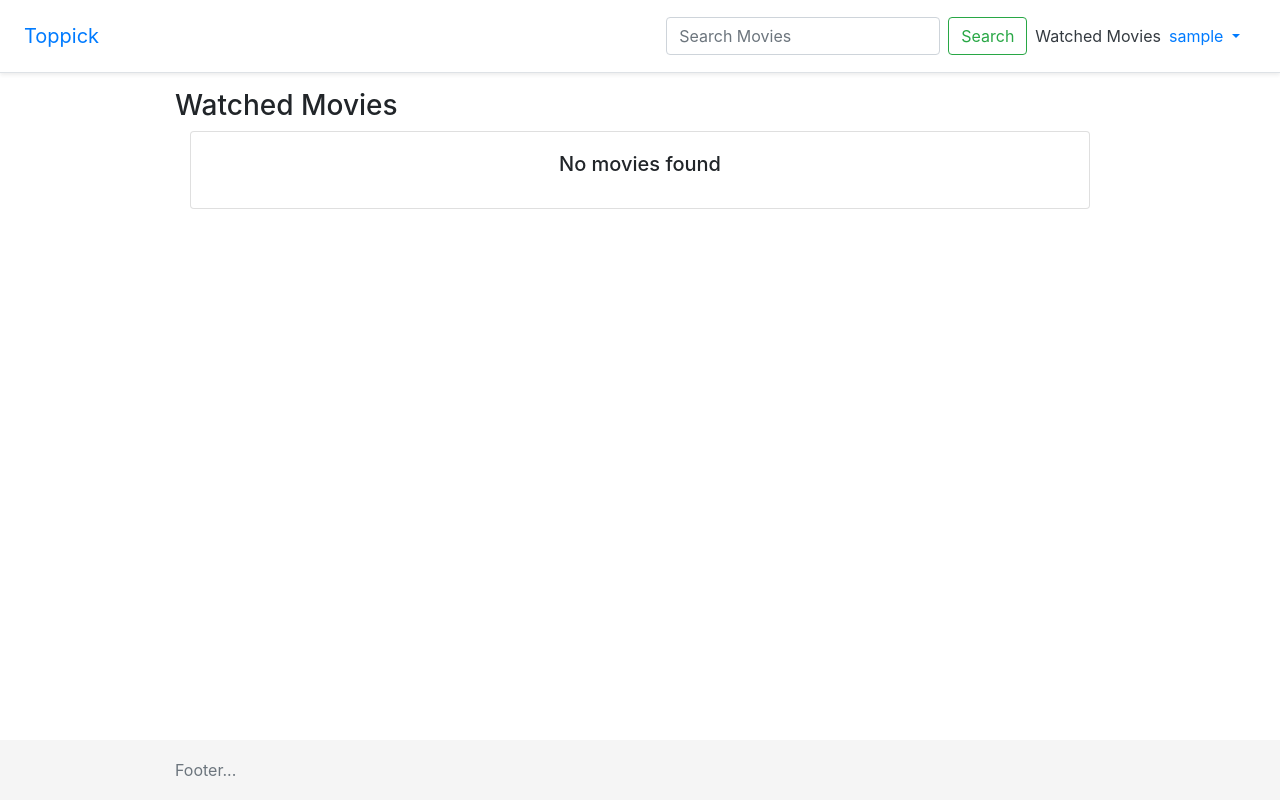
After one commit to 0xecho/Toppick, a Django app: page /watched_movies/ in a window 1280 px wide. The commit adds this page. Run offline with Django 3.2, Linux system fonts and the light colour scheme; a user stored in the database is signed in; tables that the repository leaves empty hold one stand-in row (values such as "Sample post").

Commit message:
Adds watched movies

```diff
--- a/accounts/models.py
+++ b/accounts/models.py
@@ -7,4 +7,4 @@ class CustomUser(AbstractUser):
     is_public = models.BooleanField(default=True)
 
     def __str__(self):
-        return self.email
+        return self.telegram_username or self.username
--- a/movies/urls.py
+++ b/movies/urls.py
@@ -9,4 +9,7 @@ urlpatterns = [
     path('logout/', LogoutView.as_view(), name='logout'),
 
     path('select_movies/', views.SelectMoviesView.as_view(), name='select_movies'),
+    path('watched_movies/', views.WatchedMoviesView.as_view(), name='watched_movies'),
+    path('see/<int:movie_id>', views.see, name='see'),
+    path('unsee/<int:movie_id>', views.unsee, name='unsee'),
 ]
--- a/movies/views.py
+++ b/movies/views.py
@@ -1,9 +1,13 @@
+from functools import reduce
+from shutil import move
 from django.shortcuts import render, redirect
 from django.urls import reverse_lazy
 from django.http import JsonResponse
 from django.views import generic
 from django.conf import settings
 from django.contrib.auth import login
+from django.contrib.auth.decorators import login_required
+from typing import Any, Dict
 
 from . import models
 from .authentication import verify_auth
@@ -41,6 +45,8 @@ class SelectMoviesView(generic.TemplateView):
         year = request.GET.get('year')
 
         movies = models.Movie.objects.filter(title__icontains=query)
+        # filter out movies that are seen from table MovieSeen
+        # movies = movies.exclude(id__in=models.MovieSeen.objects.filter(user=request.user).values_list('movie_id', flat=True))
         if genre:
             kwargs['selected_genre'] = genre
             genre = models.Genre.objects.filter(name=genre).first()
@@ -50,8 +56,37 @@ class SelectMoviesView(generic.TemplateView):
             kwargs['selected_year'] = year
             movies = movies.filter(year=year)
 
+        seen_movies = models.MovieSeen.objects.filter(user=request.user).values_list('movie_id', flat=True)
+        for movie in movies:
+            if movie.id in seen_movies:
+                movie.is_seen = True
+            else:
+                movie.is_seen = False
+
         kwargs['movies'] = movies
         kwargs['q'] = query
+        kwargs['years'] = map(str, movies.values_list('year', flat=True).distinct())
         kwargs['genres'] = models.Genre.objects.all()
-        kwargs['years'] = map(str, movies.values_list('year', flat=True).distinct())
         return super().get(request, *args, **kwargs)
+
+class WatchedMoviesView(generic.TemplateView):
+    template_name = 'movies/watched_movies.html'
+
+    def get_context_data(self, **kwargs: Any) -> Dict[str, Any]:
+        kwargs['movies'] = map(lambda movieseen: movieseen.movie, models.MovieSeen.objects.filter(user=self.request.user))
+        return super().get_context_data(**kwargs)
+
+@login_required
+def see(request, movie_id):
+    movie = models.Movie.objects.get(id=movie_id)
+    models.MovieSeen.objects.get_or_create(user=request.user, movie=movie)
+    try:
+        return redirect(request.META.get('HTTP_REFERER'))
+    except:
+        return redirect(reverse_lazy('home'))
+
+@login_required
+def unsee(request, movie_id):
+    movie = models.Movie.objects.get(id=movie_id)
+    models.MovieSeen.objects.filter(user=request.user, movie=movie).delete()
+    return redirect(reverse_lazy('watched_movies'))
--- a/templates/_base.html
+++ b/templates/_base.html
@@ -30,6 +30,8 @@
         <input class="form-control mr-sm-2" type="search" placeholder="Search Movies" aria-label="Search" name="q" value="{{ q }}">
         <button class="btn btn-outline-success my-2 my-sm-0" type="submit">Search</button>
       </form>
+
+      <a class="p-2 text-dark" href="{% url 'watched_movies' %}">Watched Movies</a>
 
       {% endif %}
 
--- /dev/null
+++ b/templates/movies/watched_movies.html
@@ -0,0 +1,39 @@
+{% extends '_base.html' %}
+
+{% block title %}Watched Movies{% endblock %}
+
+{% block content %}
+
+<h3>Watched Movies</h3>
+
+<!-- container, cards insied container, movies with title, image and year -->
+<div class="container">
+  <div class="row">
+    {% if movies|length > 0 %}
+        {% for movie in movies %}
+        <div class="col-md-4">
+            <div class="card">
+            <div class="card-body">
+                <h5 class="card-title text-center">{{ movie.title }}</h5>
+                <img src="/media/{{ movie.poster }}" class="img-fluid">
+                <br>
+                <!-- oops haven't watched it yet -->
+            <a href="{% url 'unsee' movie.id %}" class="btn btn-outline-danger btn-block">Oops, haven't seen this yet</a>
+            </div>
+            </div>
+        </div>
+        {% endfor %}
+    {% else %}
+        <div class="col-md-12">
+            <div class="card">
+            <div class="card-body">
+                <h5 class="card-title text-center">No movies found</h5>
+            </div>
+            </div>
+        </div>
+    {% endif %}
+
+  </div>
+</div>
+
+{% endblock %}
```
Also changed, not shown: templates/movies/select_movies.html (+16 -1 lines).
